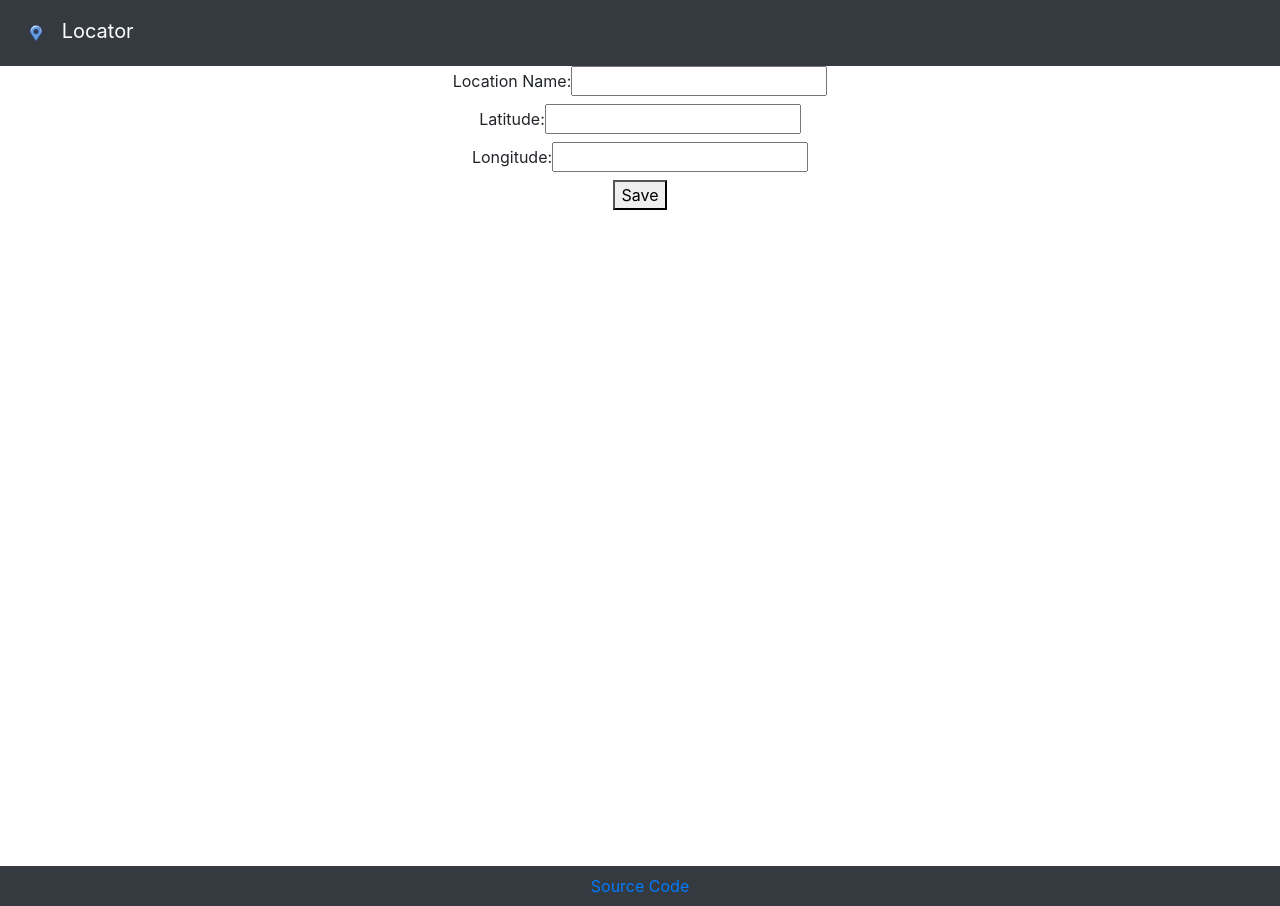
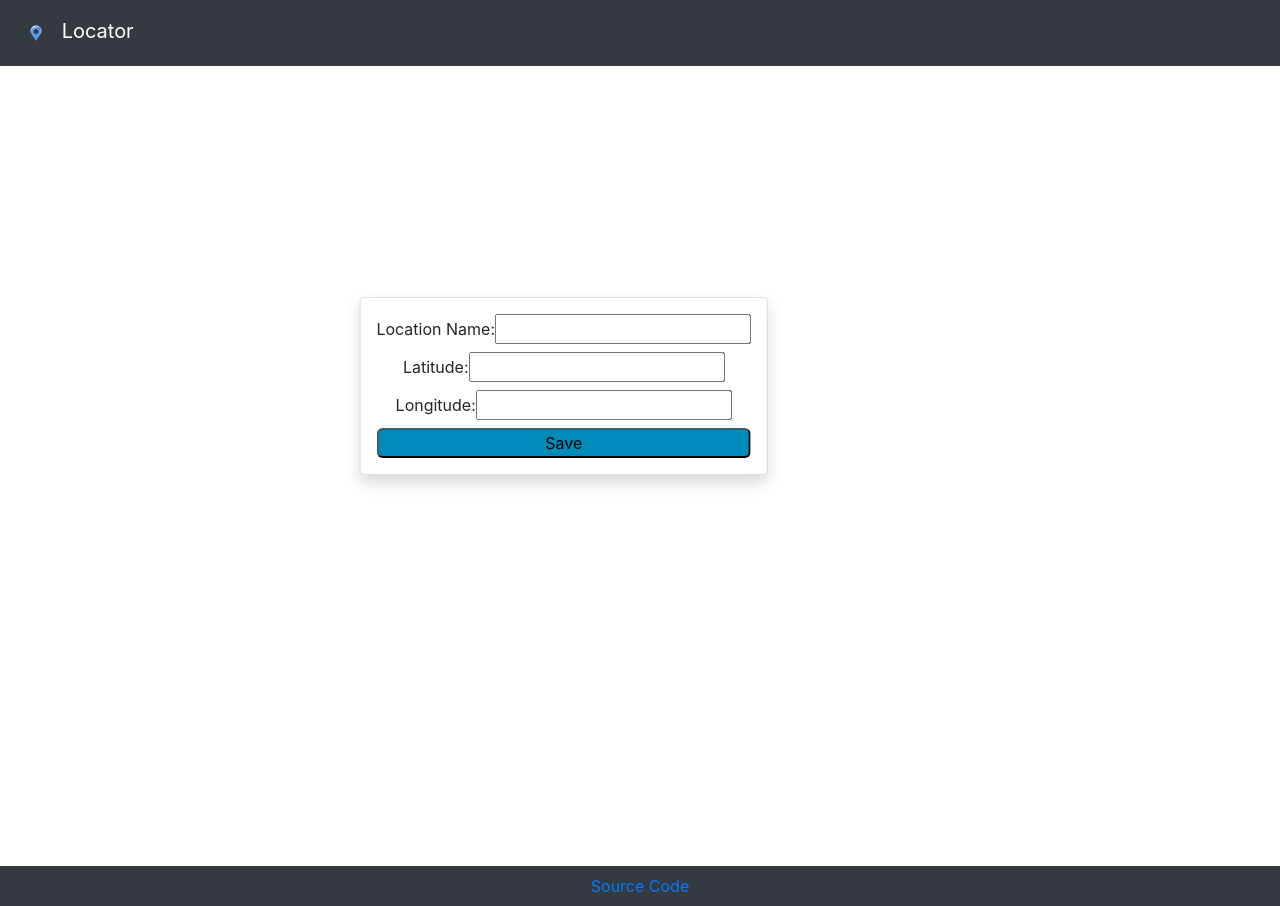
Before and after one commit to Vikas2004/locator, a React (Create React App) app in the folder locator-client/: page /locations/save in a window 1280 px wide. Built offline with nearby package versions, Linux system fonts and the light colour scheme.

Commit message:
css add to the save page

```diff
--- a/locator-client/src/views/screens/Location/saveLocation.js
+++ b/locator-client/src/views/screens/Location/saveLocation.js
@@ -5,6 +5,7 @@ import axios from 'axios'
 import Header from '../../components/Header'
 import Footer from '../../components/Footer'
 import { withRouter, useHistory, Redirect, Link } from "react-router-dom"
+import Card from 'react-bootstrap/Card'
 
 class SaveLocation extends Component {
 
@@ -57,11 +58,19 @@ class SaveLocation extends Component {
 }
 
   render(){
+
     return (
       <div>
         <Header/>
         <div style={{display: "flex", flexDirection:"column", alignItems: "center", background: "white", height: "100vh"}}>
         {/* <form> */}
+        <div class="card shadow p-3 mb-5 bg-white rounded" style={ {left:'10%',top: '40%',transform: 'translate(-50%, -50%)',paddingTop: "10vh",
+        paddingBottom: "10vh",
+        paddingRight: "10vw",
+        paddingLeft: "10vw",
+
+        }}>
+
         <label>
           Location Name:
           <input style={{border: "0px 0px 0px 0px"}} type="text" value={this.state.locationName} onChange={this.handleNameChange} />
@@ -74,9 +83,12 @@ class SaveLocation extends Component {
           Longitude:
           <input type="text" value={this.state.longitude} onChange={this.handleLongitudeChange} />
         </label>
-        <button  onClick={this.handleSubmit}>Save</button>
+        <button style={{backgroundColor:'#008CBA',borderRadius:'6px'}} onClick={this.handleSubmit}>Save</button>
       {/* </form> */}
+
+      </div>
         </div>
+
 
         <Footer />
       </div>
```
